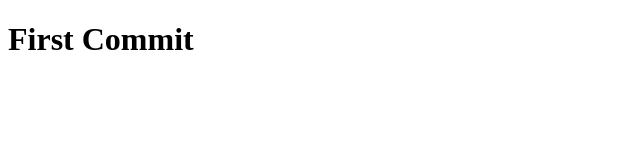
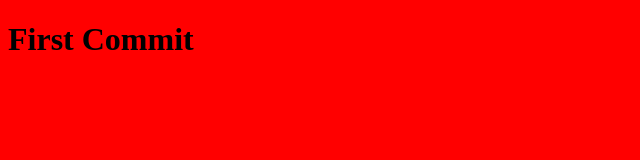
Before and after one commit to sindhubala22/sindhu, a plain HTML site: page index.html in a window 1280 px wide. Shown: the whole page, without its empty margins (0-640 px from the left). Drawn offline with Linux system fonts and the light colour scheme.

Commit message:
css added

```diff
--- /dev/null
+++ b/index.css
@@ -0,0 +1,3 @@
+body {
+	background: red;
+}
--- a/index.html
+++ b/index.html
@@ -1,5 +1,6 @@
 <!Doctype HTML>
 <html>
+<link rel="stylesheet" type="text/css" href="./index.css">
 <style type="text/css"></style>
 <body>
 	<h1>First Commit</h1>
```
